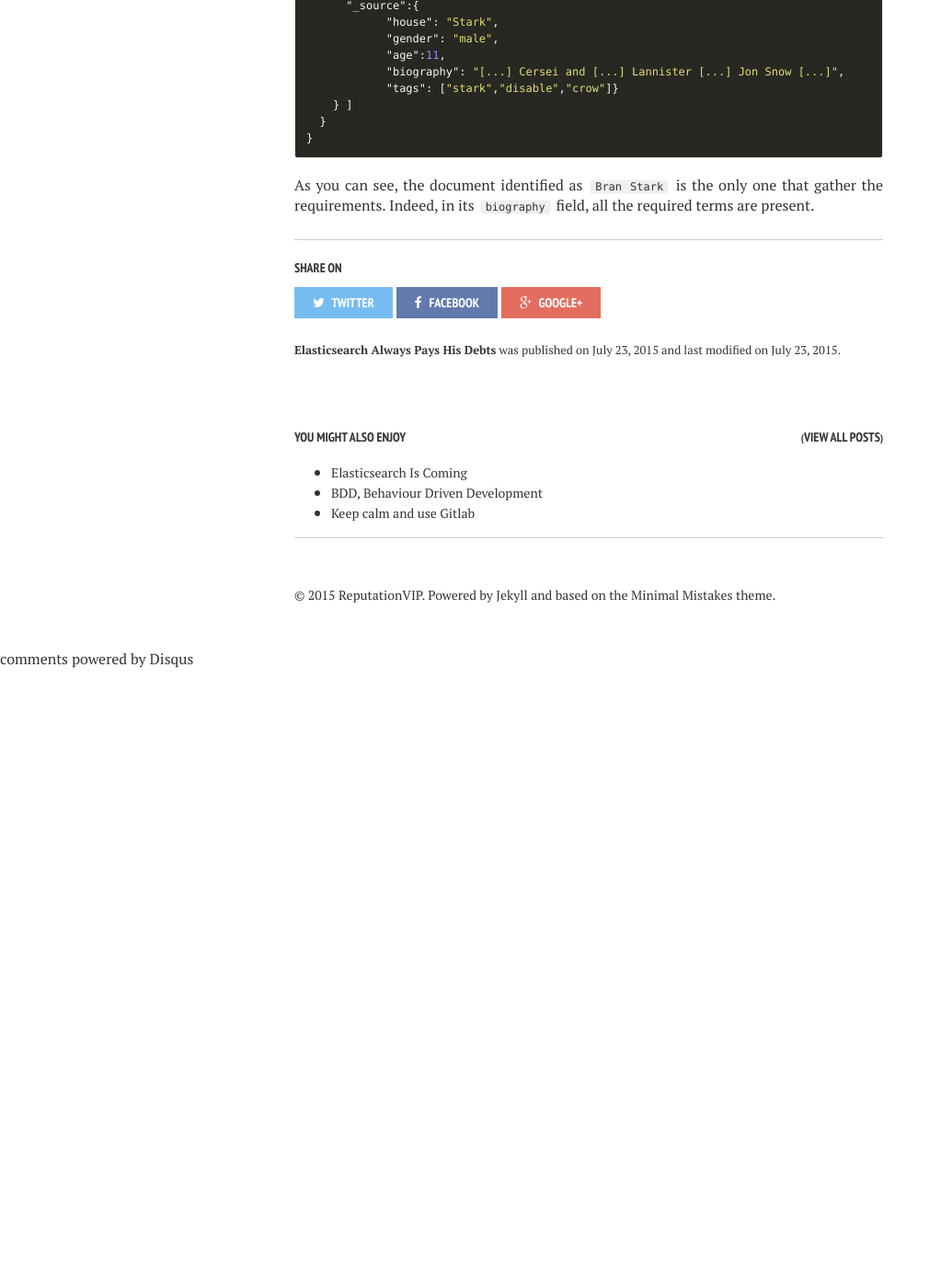
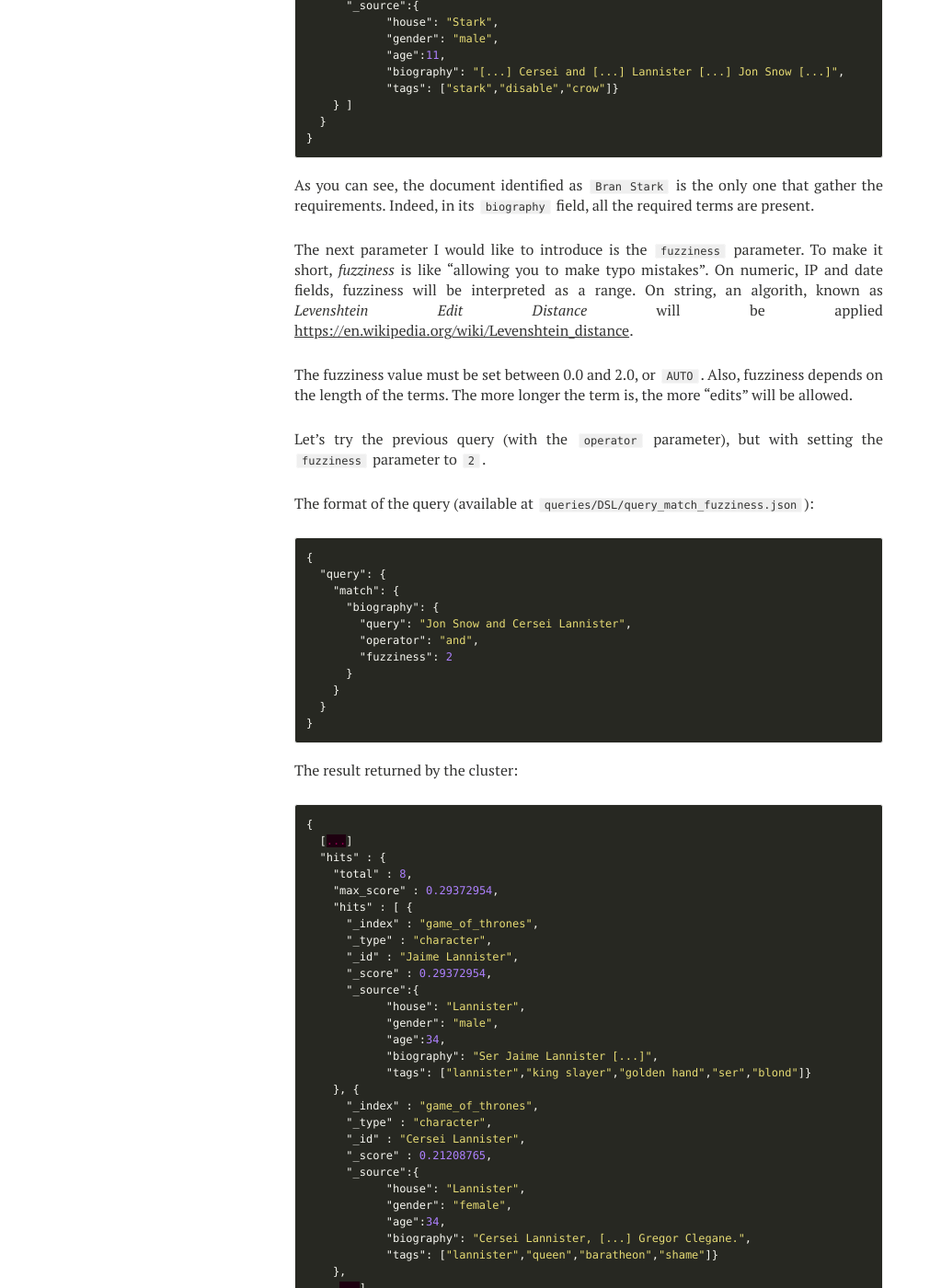
Before and after one commit to semji/reputationvip.github.io, a Jekyll site: the page built from _posts/2015-07-23-elasticsearch-always-pays-his-debts.md, in a window 1280 px wide and 1400 px high, scrolled down 31902 px. Shown: the whole window at 92% size, without its empty margins (0-1023 px from the left). Built offline with Jekyll 4.4.1, drawn with Linux system fonts in a browser that asks for light colours; nearby versions of some CDN libraries; comment, search, counter and statistics services are not loaded; before the commit the page ends 32629 px from its top, so only the background shows below that; some of the changed text lies outside the part shown.

Commit message:
Match query and params

```diff
--- a/_posts/2015-07-23-elasticsearch-always-pays-his-debts.md
+++ b/_posts/2015-07-23-elasticsearch-always-pays-his-debts.md
@@ -1350,3 +1350,64 @@ Requesting the cluster with this query would return the following result:
 {% endhighlight %}
 
 As you can see, the document identified as `Bran Stark` is the only one that gather the requirements. Indeed, in its `biography` field, all the required terms are present.
+
+The next parameter I would like to introduce is the `fuzziness` parameter. To make it short, *fuzziness* is like "allowing you to make typo mistakes". On numeric, IP and date
+fields, fuzziness will be interpreted as a range. On string, an algorith, known as *Levenshtein Edit Distance* will be applied [https://en.wikipedia.org/wiki/Levenshtein_distance](https://en.wikipedia.org/wiki/Levenshtein_distance).
+
+The fuzziness value must be set between 0.0 and 2.0, or `AUTO`. Also, fuzziness depends on the length of the terms. The more longer the term is, the more "edits" will be allowed.
+
+Let's try the previous query (with the `operator` parameter), but with setting the `fuzziness` parameter to `2`.
+
+The format of the query (available at `queries/DSL/query_match_fuzziness.json`):
+
+{% highlight json %}
+{
+  "query": {
+    "match": {
+      "biography": {
+        "query": "Jon Snow and Cersei Lannister",
+        "operator": "and",
+        "fuzziness": 2
+      }
+    }
+  }
+}
+{% endhighlight %}
+
+The result returned by the cluster:
+
+{% highlight json %}
+{
+  [...]
+  "hits" : {
+    "total" : 8,
+    "max_score" : 0.29372954,
+    "hits" : [ {
+      "_index" : "game_of_thrones",
+      "_type" : "character",
+      "_id" : "Jaime Lannister",
+      "_score" : 0.29372954,
+      "_source":{
+            "house": "Lannister",
+            "gender": "male",
+            "age":34,
+            "biography": "Ser Jaime Lannister [...]",
+            "tags": ["lannister","king slayer","golden hand","ser","blond"]}
+    }, {
+      "_index" : "game_of_thrones",
+      "_type" : "character",
+      "_id" : "Cersei Lannister",
+      "_score" : 0.21208765,
+      "_source":{
+            "house": "Lannister",
+            "gender": "female",
+            "age":34,
+            "biography": "Cersei Lannister, [...] Gregor Clegane.",
+            "tags": ["lannister","queen","baratheon","shame"]}
+    },
+     ...]
+  }
+}
+{% endhighlight %}
+
+As you can see, from the same request, with `and` operator and `fuzziness` set to `2`, we got **8 results**.
```
